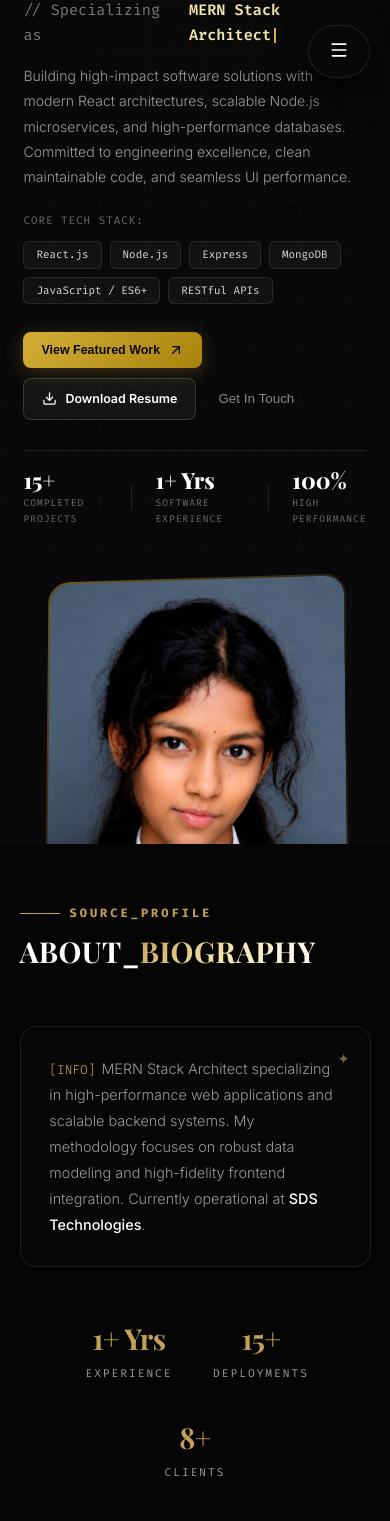
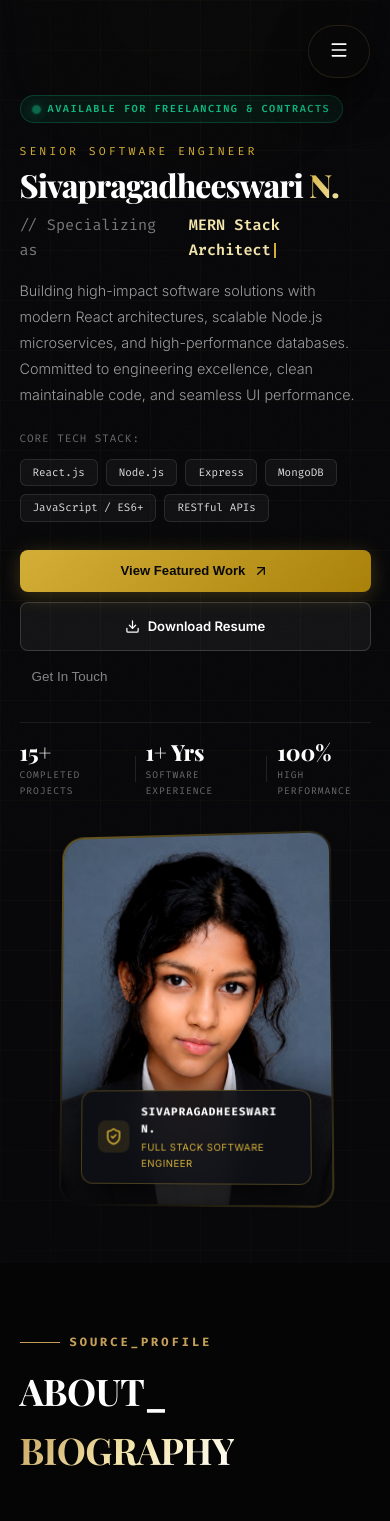
Before and after one commit to sivapragadheeswarii/myportfolio, a React (Vite) app: page / in a window 390 px wide. Shown: the top 1521 px of the page. Built offline with nearby package versions, Linux system fonts and the light colour scheme; a web font is replaced by a local one.

Commit message:
Enhance mobile responsive layout, touch targets, Safari zoom prevention, and card padding across all portfolio sections

```diff
--- a/src/index.css
+++ b/src/index.css
@@ -155,13 +155,11 @@ h4,
 }
 
 @media (max-width: 600px) {
-  h2 {
-    font-size: 1.8rem !important;
-    letter-spacing: 0.5px !important;
-    line-height: 1.3 !important;
+  .section-padding {
+    padding: 70px 5%;
   }
-  .section-padding {
-    padding: 60px 5%;
+  input, select, textarea {
+    font-size: 16px !important; /* Prevents mobile Safari auto-zoom */
   }
 }
 
--- a/src/sections/Experience.jsx
+++ b/src/sections/Experience.jsx
@@ -200,6 +200,7 @@ const Experience = () => {
             <AnimatePresence mode="wait">
                 <motion.div
                     key={activeExp.id}
+                    className="ex-editorial-card"
                     initial={{ opacity: 0, x: 30 }}
                     animate={{ opacity: 1, x: 0 }}
                     exit={{ opacity: 0, x: -30 }}
@@ -372,6 +373,12 @@ const Experience = () => {
                         grid-template-columns: 1fr !important;
                     }
                 }
+                @media (max-width: 600px) {
+                    .ex-editorial-card {
+                        padding: 1.8rem 1.4rem !important;
+                        border-radius: 20px !important;
+                    }
+                }
             `}</style>
         </section>
     );
--- a/src/sections/Hero.css
+++ b/src/sections/Hero.css
@@ -446,6 +446,7 @@
 
 /* ── Responsive ── */
 @media (max-width: 1080px) {
+  .ex-hero { height: auto !important; min-height: 100vh; max-height: none !important; overflow: visible !important; }
   #home { height: auto; min-height: 100vh; overflow: auto; }
   .ex-container { flex-direction: column; height: auto; padding: 110px 6% 80px; gap: 50px; }
   .ex-left { width: 100%; max-width: 100%; }
@@ -455,7 +456,12 @@
 }
 
 @media (max-width: 600px) {
-  .ex-name { font-size: clamp(2rem, 8vw, 2.8rem); }
-  .ex-actions { gap: 10px; }
-  .ex-btn-primary, .ex-btn-secondary { padding: 10px 18px; font-size: 0.78rem; }
+  .ex-container { padding: 95px 5% 60px !important; gap: 35px !important; }
+  .ex-name { font-size: clamp(2rem, 8vw, 2.7rem); }
+  .ex-bio { font-size: 0.9rem; }
+  .ex-actions { gap: 10px; width: 100%; }
+  .ex-btn-primary, .ex-btn-secondary { width: 100%; justify-content: center; padding: 13px 20px; font-size: 0.82rem; }
+  .ex-metrics { width: 100%; justify-content: space-around; gap: 10px; }
+  .ex-portrait-card { width: 270px; height: 370px; }
+  .ex-status-pill { padding: 5px 12px; }
 }
--- a/src/sections/Skills.jsx
+++ b/src/sections/Skills.jsx
@@ -227,6 +227,7 @@ const Skills = () => {
                 <AnimatePresence mode="wait">
                     <motion.div
                         key={selectedTech.id}
+                        className="skills-console-card"
                         initial={{ opacity: 0, x: 20 }}
                         animate={{ opacity: 1, x: 0 }}
                         exit={{ opacity: 0, x: -20 }}
@@ -357,6 +358,12 @@ const Skills = () => {
                         grid-template-columns: 1fr !important;
                     }
                 }
+                @media (max-width: 600px) {
+                    .skills-console-card {
+                        padding: 1.6rem 1.2rem !important;
+                        border-radius: 20px !important;
+                    }
+                }
             `}</style>
         </section>
     );
```
